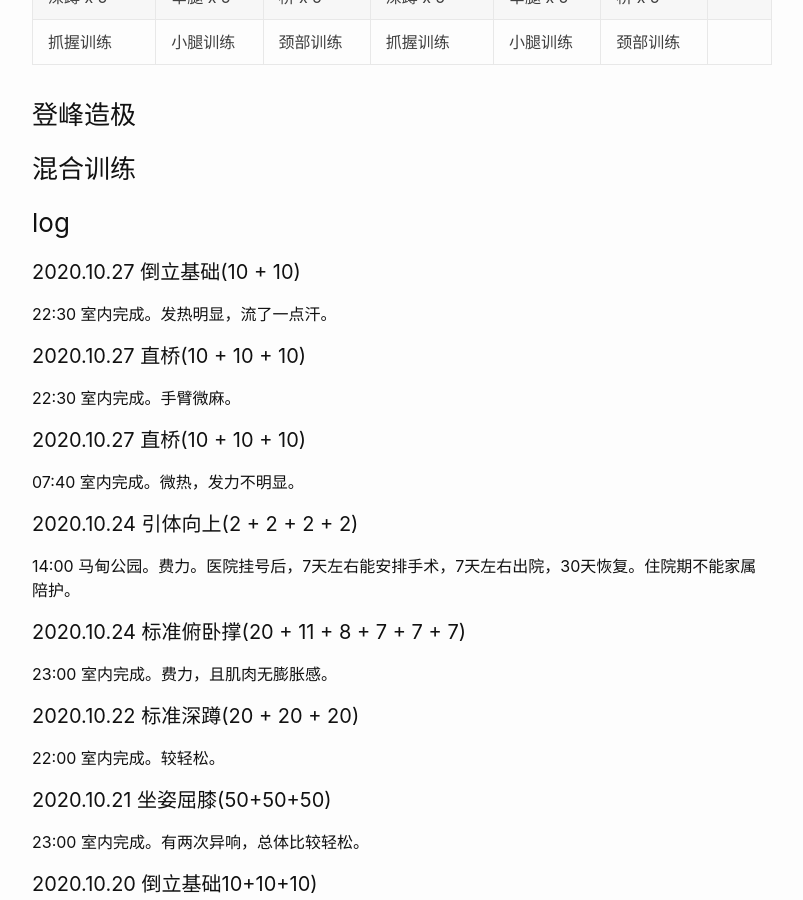
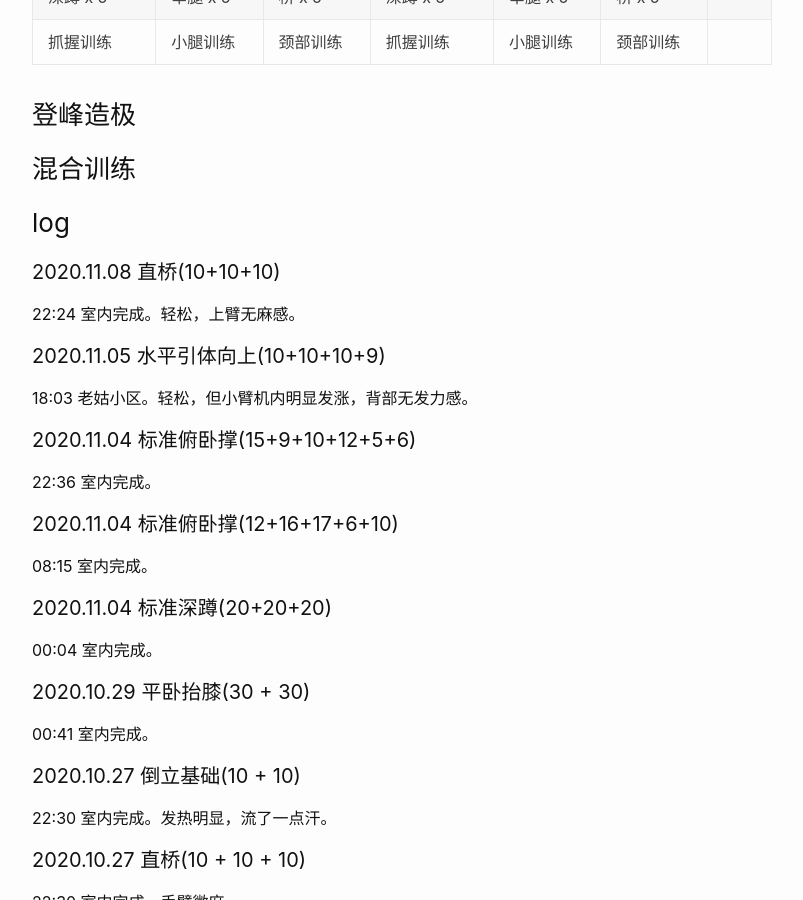
Before and after one commit to wangtiga/wangtiga.github.io, a Jekyll site: the page built from _previews/exercise.md, in a window 1280 px wide and 900 px high, scrolled down 985 px. Shown: the whole window, without its empty margins (238-1041 px from the left). Built offline with Jekyll 4.4.1, drawn with Linux system fonts in a browser that asks for light colours.

Commit message:
updated from mac

```diff
--- a/_previews/exercise.md
+++ b/_previews/exercise.md
@@ -47,6 +47,33 @@ tags:   todo
 ### log
 
 
+#### 2020.11.08 直桥(10+10+10)
+
+22:24 室内完成。轻松，上臂无麻感。
+
+#### 2020.11.05 水平引体向上(10+10+10+9)
+
+18:03 老姑小区。轻松，但小臂机内明显发涨，背部无发力感。
+
+#### 2020.11.04 标准俯卧撑(15+9+10+12+5+6)
+
+22:36 室内完成。
+
+#### 2020.11.04 标准俯卧撑(12+16+17+6+10)
+
+08:15 室内完成。
+
+#### 2020.11.04 标准深蹲(20+20+20)
+
+00:04 室内完成。
+
+
+
+
+
+#### 2020.10.29 平卧抬膝(30 + 30)
+
+00:41 室内完成。
 
 #### 2020.10.27 倒立基础(10 + 10)
 
```
